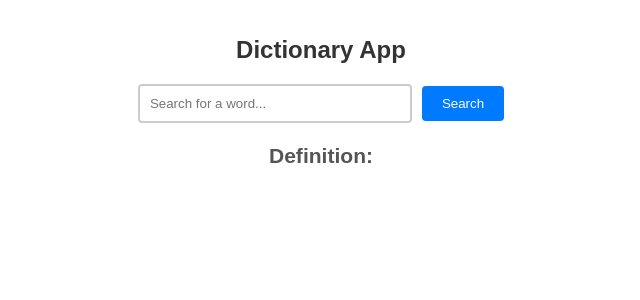
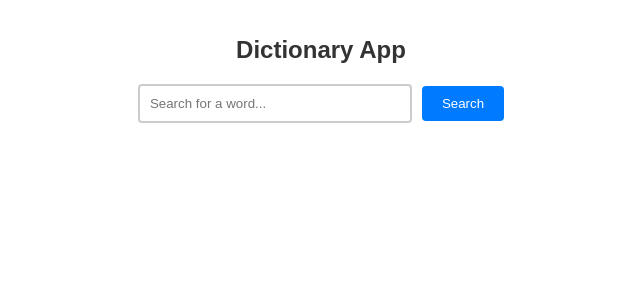
Before and after one commit to kartikgupta1920/dictionary, a React (Create React App) app: page / in a window 1280 px wide. Shown: the top 300 px of the page, without its empty margins (319-959 px from the left). Built offline with nearby package versions, Linux system fonts and the light colour scheme.

Commit message:
dumb crio

```diff
--- a/src/Dictionary.jsx
+++ b/src/Dictionary.jsx
@@ -1,5 +1,5 @@
 import React, { useState } from "react";
-import './Dictionary.css'; // Import the CSS file
+import './Dictionary.css';
 
 function Dictionary() {
   const [dictionary] = useState([
@@ -40,8 +40,12 @@ function Dictionary() {
         Search
       </button>
       <div className="result">
-        <h3>Definition:</h3>
-        {result}
+        {result && (
+          <>
+            <h3>Definition:</h3>
+            <p>{result}</p>
+          </>
+        )}
       </div>
     </div>
   );
```
